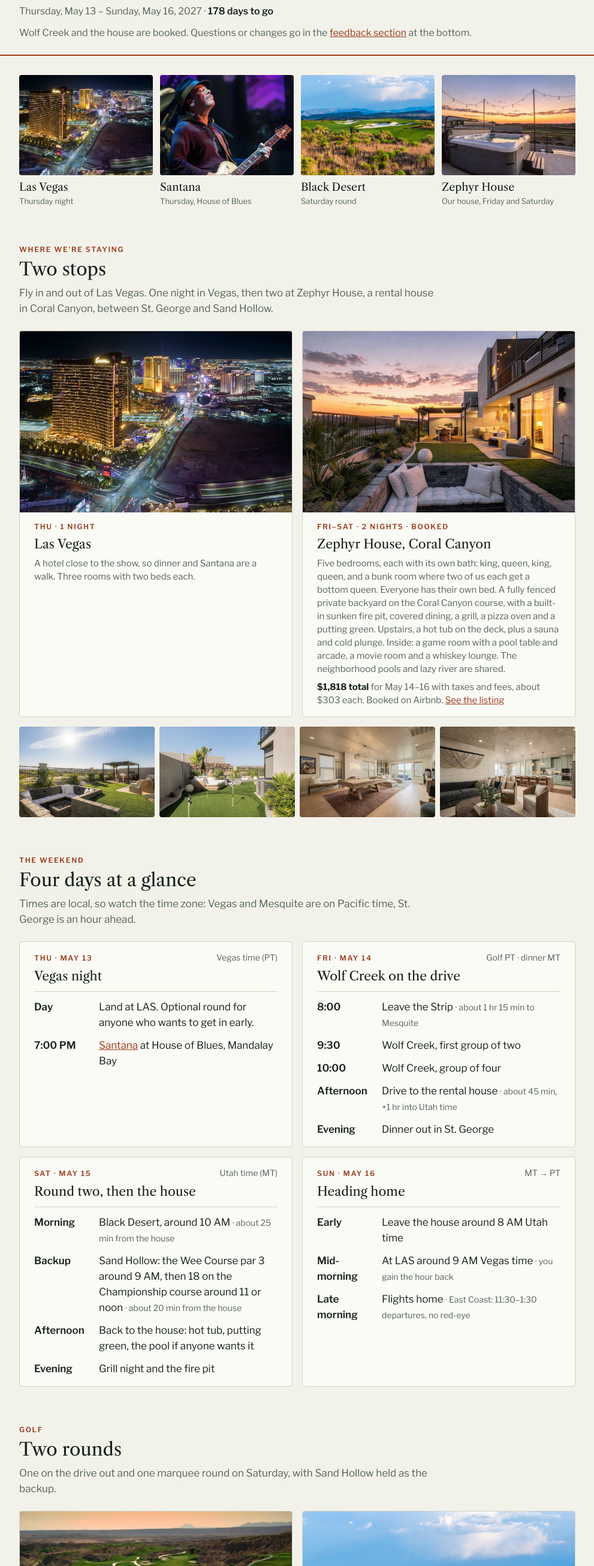
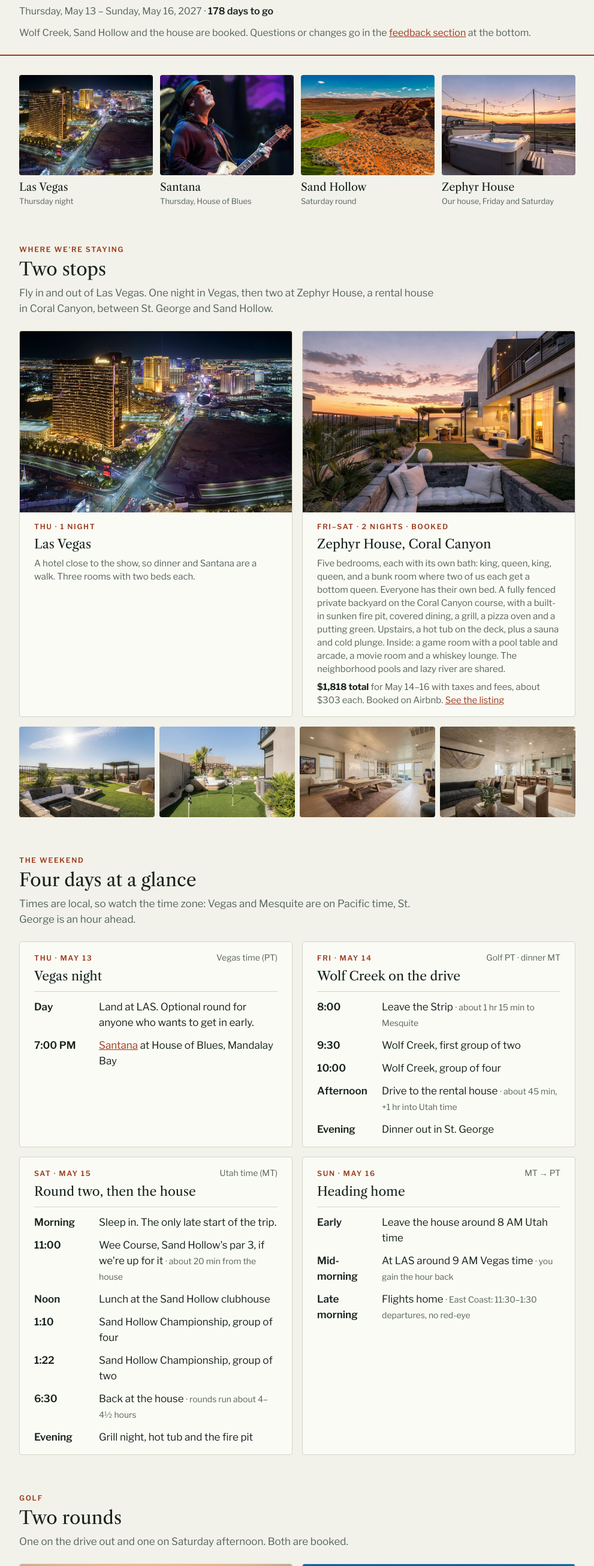
Before and after one commit to twkenly/kenly-golf-club, a plain HTML site: page index.html in a window 1280 px wide. Shown: the part 190-2800 px from the top of the page at 60% size, without its empty margins (144-1135 px from the left). Drawn offline with nearby package versions, Linux system fonts and the light colour scheme; no server answers.

Commit message:
Sand Hollow booked Saturday 1:10 + 1:22; Black Desert becomes a possible switch
Co-Authored-By: Claude Opus 5.5 <noreply@anthropic.com>
Claude-Session: https://claude.ai/code/session_01TotPFZ16HtCfBCLa6xXxFP

```diff
--- a/index.html
+++ b/index.html
@@ -4,9 +4,9 @@
 <meta charset="utf-8">
 <meta name="viewport" content="width=device-width,initial-scale=1,viewport-fit=cover">
 <meta name="robots" content="noindex,nofollow">
-<meta name="description" content="Kenly Golf Club 2027: the proposed St. George + Vegas itinerary for May 13–16. Wolf Creek and the house are booked.">
+<meta name="description" content="Kenly Golf Club 2027: the proposed St. George + Vegas itinerary for May 13–16. Wolf Creek, Sand Hollow and the house are booked.">
 <meta property="og:title" content="KGC 2027 · St. George + Vegas">
-<meta property="og:description" content="Itinerary for May 13–16, 2027. Wolf Creek and the house are booked.">
+<meta property="og:description" content="Itinerary for May 13–16, 2027. Wolf Creek, Sand Hollow and the house are booked.">
 <meta property="og:type" content="website">
 <meta property="og:url" content="https://twkenly.github.io/kenly-golf-club/">
 <meta property="og:image" content="https://twkenly.github.io/kenly-golf-club/img/kgc-share.jpg">
@@ -176,7 +176,7 @@ footer details{margin-top:var(--space-2)}
     <span class="eyebrow">Proposed itinerary · Trip No. 4</span>
     <h1 class="title">St. George + Vegas</h1>
     <p class="sub">Thursday, May 13 – Sunday, May 16, 2027 · <b id="countdown">May 13 kickoff</b></p>
-    <p class="sub">Wolf Creek and the house are booked. Questions or changes go in the <a href="#feedback">feedback section</a> at the bottom.</p>
+    <p class="sub">Wolf Creek, Sand Hollow and the house are booked. Questions or changes go in the <a href="#feedback">feedback section</a> at the bottom.</p>
   </div>
   <hr class="rule">
 </header>
@@ -185,7 +185,7 @@ footer details{margin-top:var(--space-2)}
   <div class="summary" aria-label="Trip highlights">
     <figure class="tile"><img src="img/sg-strip.jpg" alt="Las Vegas at night" width="1400" height="933"><figcaption><b>Las Vegas</b><span>Thursday night</span></figcaption></figure>
     <figure class="tile"><img src="img/santana.jpg" alt="Carlos Santana playing guitar on stage" width="640" height="427"><figcaption><b>Santana</b><span>Thursday, House of Blues</span></figcaption></figure>
-    <figure class="tile"><img src="img/sg-blackdesert.jpg" alt="Black Desert golf course through black lava rock" width="1400" height="799"><figcaption><b>Black Desert</b><span>Saturday round</span></figcaption></figure>
+    <figure class="tile"><img src="img/sg-sandhollow10.jpg" alt="Sand Hollow Championship course on red rock cliffs" width="1400" height="788"><figcaption><b>Sand Hollow</b><span>Saturday round</span></figcaption></figure>
     <figure class="tile"><img src="img/zp-hottub.jpg" alt="Hot tub on the upstairs deck at sunset, Zephyr House" width="1400" height="935"><figcaption><b>Zephyr House</b><span>Our house, Friday and Saturday</span></figcaption></figure>
   </div>
 
@@ -248,10 +248,13 @@ footer details{margin-top:var(--space-2)}
         <div class="day-body">
           <h3 class="day-title">Round two, then the house</h3>
           <ul class="day-list">
-            <li><span class="time">Morning</span><span>Black Desert, around 10 AM <span class="note">· about 25 min from the house</span></span></li>
-            <li><span class="time">Backup</span><span>Sand Hollow: the Wee Course par 3 around 9 AM, then 18 on the Championship course around 11 or noon <span class="note">· about 20 min from the house</span></span></li>
-            <li><span class="time">Afternoon</span><span>Back to the house: hot tub, putting green, the pool if anyone wants it</span></li>
-            <li><span class="time">Evening</span><span>Grill night and the fire pit</span></li>
+            <li><span class="time">Morning</span><span>Sleep in. The only late start of the trip.</span></li>
+            <li><span class="time">11:00</span><span>Wee Course, Sand Hollow's par 3, if we're up for it <span class="note">· about 20 min from the house</span></span></li>
+            <li><span class="time">Noon</span><span>Lunch at the Sand Hollow clubhouse</span></li>
+            <li><span class="time">1:10</span><span>Sand Hollow Championship, group of four</span></li>
+            <li><span class="time">1:22</span><span>Sand Hollow Championship, group of two</span></li>
+            <li><span class="time">6:30</span><span>Back at the house <span class="note">· rounds run about 4–4½ hours</span></span></li>
+            <li><span class="time">Evening</span><span>Grill night, hot tub and the fire pit</span></li>
           </ul>
         </div>
       </article>
@@ -273,7 +276,7 @@ footer details{margin-top:var(--space-2)}
     <div class="sec-head">
       <span class="eyebrow">Golf</span>
       <h2>Two rounds</h2>
-      <p>One on the drive out and one marquee round on Saturday, with Sand Hollow held as the backup.</p>
+      <p>One on the drive out and one on Saturday afternoon. Both are booked.</p>
     </div>
     <div class="grid2">
       <article class="card">
@@ -286,13 +289,13 @@ footer details{margin-top:var(--space-2)}
         </div>
       </article>
       <article class="card">
-        <img src="img/sg-blackdesert.jpg" alt="Black Desert course through black lava rock" width="1400" height="799" loading="lazy">
+        <img src="img/sg-sandhollow10.jpg" alt="Sand Hollow Championship course on red rock cliffs" width="1400" height="788" loading="lazy">
         <div class="card-body">
-          <span class="eyebrow">Saturday · Ivins, UT</span>
-          <h3>Black Desert</h3>
-          <div class="when"><strong>Morning</strong><span>around 10 AM MT</span></div>
-          <p>Tom Weiskopf's final design, through black lava fields; it hosts PGA Tour and LPGA events. Cart, forecaddie, and food and soft drinks are included.</p>
-          <p>Black Desert only opens tee times 14 days out, so we'll book Sand Hollow first as the backup: the Wee Course par 3 around 9 AM, then the Championship course around 11 or noon. If we get Black Desert, we drop Sand Hollow.</p>
+          <span class="eyebrow">Saturday · Hurricane, UT</span>
+          <h3>Sand Hollow Championship</h3>
+          <div class="when"><strong>1:10 + 1:22</strong><span>MT · booked</span></div>
+          <p>Red sand fairways and a back nine along lava-rock cliffs. The foursome goes off first at 1:10 and the twosome follows at 1:22, so the two groups should finish close together. Expect 4 to 4½ hours, and afternoon heat: bring water.</p>
+          <p>Black Desert only opens tee times 14 days out, around May 1. If we get a good time there, we may switch.</p>
         </div>
       </article>
     </div>
@@ -324,22 +327,22 @@ footer details{margin-top:var(--space-2)}
     <div class="grid2">
       <div class="panel">
         <table class="ledger">
-          <caption>With Black Desert</caption>
+          <caption>As booked, with Sand Hollow</caption>
+          <tr><td>Wolf Creek</td><td>$360–390</td></tr>
+          <tr><td>Sand Hollow Championship<small>Plus the Wee Course if we play it</small></td><td>$185–230</td></tr>
+          <tr><td>Zephyr House, 2 nights<small>$1,818 total with taxes and fees, split six ways</small></td><td>$303</td></tr>
+          <tr><td>Vegas hotel, 1 night</td><td>$200–300</td></tr>
+          <tr class="total"><td>Estimate</td><td>~$1,050–1,225</td></tr>
+        </table>
+      </div>
+      <div class="panel">
+        <table class="ledger">
+          <caption>If we switch to Black Desert</caption>
           <tr><td>Wolf Creek</td><td>$360–390</td></tr>
           <tr><td>Black Desert<small>Includes forecaddie, cart and food</small></td><td>$450</td></tr>
           <tr><td>Zephyr House, 2 nights<small>$1,818 total with taxes and fees, split six ways</small></td><td>$303</td></tr>
           <tr><td>Vegas hotel, 1 night</td><td>$200–300</td></tr>
           <tr class="total"><td>Estimate</td><td>~$1,315–1,445</td></tr>
-        </table>
-      </div>
-      <div class="panel">
-        <table class="ledger">
-          <caption>With Sand Hollow instead</caption>
-          <tr><td>Wolf Creek</td><td>$360–390</td></tr>
-          <tr><td>Sand Hollow Championship<small>Plus the Wee Course par 3 beforehand</small></td><td>$185–230</td></tr>
-          <tr><td>Zephyr House, 2 nights<small>$1,818 total with taxes and fees, split six ways</small></td><td>$303</td></tr>
-          <tr><td>Vegas hotel, 1 night</td><td>$200–300</td></tr>
-          <tr class="total"><td>Estimate</td><td>~$1,050–1,225</td></tr>
         </table>
       </div>
     </div>
@@ -356,7 +359,7 @@ footer details{margin-top:var(--space-2)}
       <details><summary>What should I pack for golf?</summary><p>Wolf Creek doesn't allow denim of any kind. Mid-May highs can reach the 90s, so bring sunscreen, a hat and a water bottle. Carts are included at both courses.</p></details>
       <details><summary>What are the house rules?</summary><p>Quiet hours are 11 PM to 7 AM. No parties, and no smoking or vaping. There are security cameras outside. Cars go in the garage and driveway. Check-in and check-out times come with the booking.</p></details>
       <details><summary>Do we need cars?</summary><p>We'd get two rental cars or one large SUV at LAS with room for six sets of clubs.</p></details>
-      <details><summary>Where does booking stand?</summary><p>Wolf Creek is booked: 9:30 and 10:00 on Friday. Zephyr House is booked for Friday and Saturday nights. Santana tickets are next. Sand Hollow tee times can be booked starting Monday, Nov 16, so we'll lock those in as the backup. Black Desert opens 14 days out, around May 1.</p></details>
+      <details><summary>Where does booking stand?</summary><p>Wolf Creek is booked: 9:30 and 10:00 on Friday. Zephyr House is booked for Friday and Saturday nights. Sand Hollow is booked: 1:10 and 1:22 on Saturday. Santana tickets are next. Black Desert opens 14 days out, around May 1, if we decide to switch.</p></details>
       <details><summary>Can I still see the survey?</summary><p>Yes. The <a href="survey.html#results">survey results</a> are still up, and you can change your answers there.</p></details>
     </div>
   </section>
```
